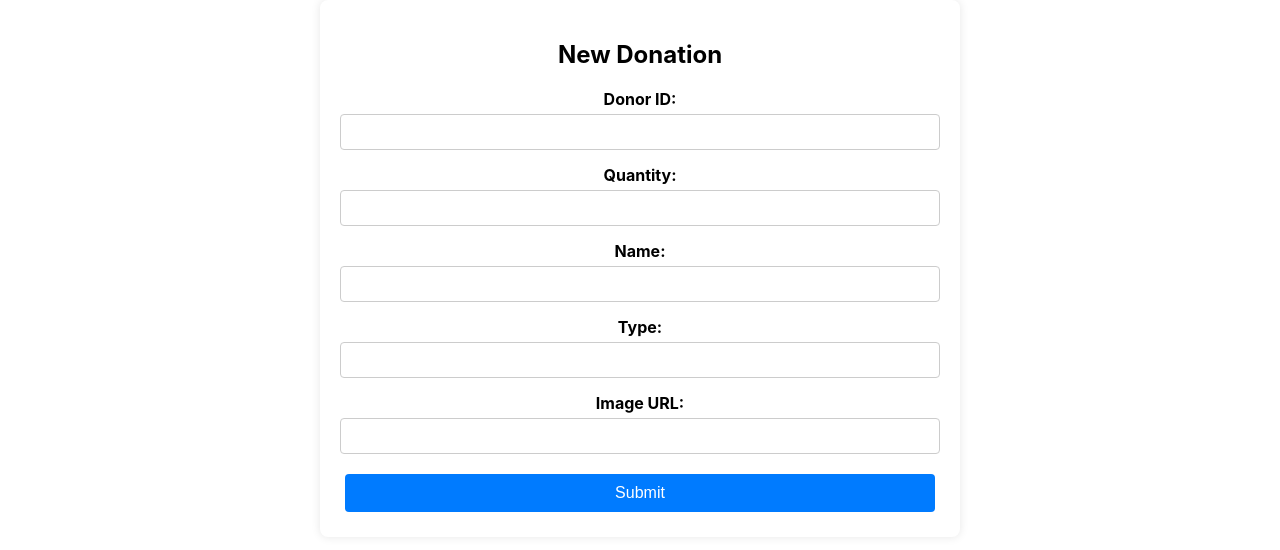
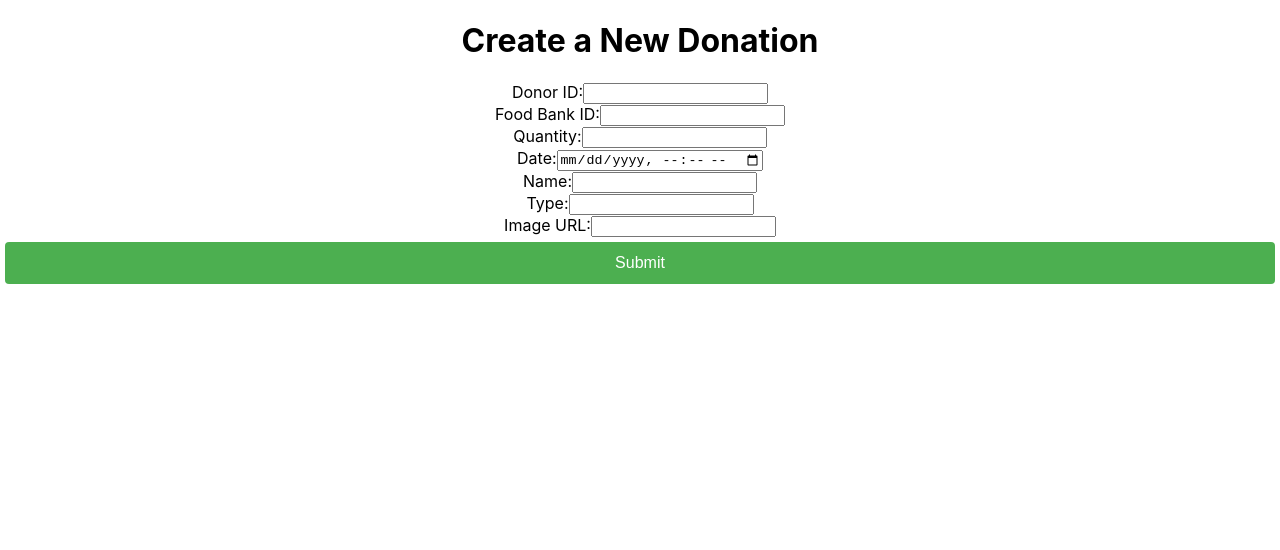
Before and after one commit to Rhoda-NM/harvestapp, a React (Create React App) app in the folder client/: page /newdonation in a window 1280 px wide. Shown: the top 550 px of the page. Built offline with nearby package versions, Linux system fonts and the light colour scheme.

Commit message:
creating donordashboard

```diff
--- a/client/src/components/FoodBank.css
+++ b/client/src/components/FoodBank.css
@@ -1,106 +1,43 @@
-/* Base styles for the form container */
-.foodbank-form-container {
-    max-width: 100%;
-    margin: auto;
-    padding: 20px;
-    border: 1px solid #ccc;
+/* FoodBank.css */
+.food-bank-card {
+    width: 200px; /* Adjust width as needed */
+    height: 300px; /* Adjust height as needed */
+    border: 1px solid #ddd;
     border-radius: 8px;
-    background-color: #f9f9f9;
-    box-shadow: 0 0 10px rgba(0, 0, 0, 0.1);
+    overflow: hidden;
+    box-shadow: 0 2px 4px rgba(0, 0, 0, 0.1);
+    display: flex;
+    flex-direction: column;
+    align-items: center;
+    padding: 10px;
+    margin: 10px;
+    text-align: center;
   }
 
-  /* General form styles */
-  form {
-    display: flex;
-    flex-direction: column;
+  .food-bank-card img {
+    width: 100%;
+    height: 120px; /* Adjust height to fit within the card */
+    object-fit: cover; /* Ensures image covers the area without distortion */
+    border-radius: 8px;
   }
 
-  .form-group {
-    margin-bottom: 15px;
+  .food-bank-card h3 {
+    font-size: 1.2rem;
+    margin: 10px 0;
   }
 
-  .form-group label {
-    display: block;
-    margin-bottom: 5px;
-    font-size: 16px;
+  .food-bank-card p {
+    font-size: 0.9rem;
+    margin: 5px 0;
   }
 
-  .form-group input,
-  .form-group textarea {
-    width: 100%;
-    padding: 10px;
-    border: 1px solid #ddd;
-    border-radius: 4px;
-    font-size: 16px;
+  .food-bank-card a {
+    color: #007bff;
+    text-decoration: none;
+    font-size: 0.9rem;
+    margin: 5px 0;
   }
 
-  button {
-    background-color: #4CAF50;
-    color: white;
-    border: none;
-    padding: 12px 20px;
-    text-align: center;
-    text-decoration: none;
-    display: inline-block;
-    font-size: 16px;
-    margin-top: 10px;
-    cursor: pointer;
-    border-radius: 4px;
+  .food-bank-card a:hover {
+    text-decoration: underline;
   }
-
-  button:hover {
-    background-color: #45a049;
-  }
-
-  .success-message {
-    color: green;
-    margin-top: 10px;
-  }
-
-  .error-message {
-    color: red;
-    margin-top: 10px;
-  }
-
-  /* Responsive styles */
-  @media (max-width: 768px) {
-    .foodbank-form-container {
-      padding: 15px;
-    }
-
-    .form-group label {
-      font-size: 14px;
-    }
-
-    .form-group input,
-    .form-group textarea {
-      font-size: 14px;
-      padding: 8px;
-    }
-
-    button {
-      font-size: 14px;
-      padding: 10px 15px;
-    }
-  }
-
-  @media (max-width: 480px) {
-    .foodbank-form-container {
-      padding: 10px;
-    }
-
-    .form-group label {
-      font-size: 12px;
-    }
-
-    .form-group input,
-    .form-group textarea {
-      font-size: 12px;
-      padding: 6px;
-    }
-
-    button {
-      font-size: 12px;
-      padding: 8px 12px;
-    }
-  }
--- a/client/src/components/FoodBankCard.js
+++ b/client/src/components/FoodBankCard.js
@@ -1,6 +1,6 @@
 import React from "react";
 import { Link } from "react-router-dom";
-import "./FoodBankCard.css";
+import "./FoodBank.css";
 
 function FoodBankCard({ name, image, description, email, location }) {
   if (!name || !image || !description || !email || !location) {
--- /dev/null
+++ b/client/src/components/FoodbankList.css
@@ -0,0 +1,38 @@
+/* FoodBanksList.css */
+.foodbank-container {
+    display: flex;
+    align-items: center;
+    justify-content: center;
+  }
+
+  .foodbank-cards {
+    display: flex;
+    overflow: hidden;
+    width: 80%;
+  }
+
+  .foodbank-card {
+    flex: 0 0 25%;
+    box-sizing: border-box;
+    margin: 10px;
+  }
+
+  .arrow-button {
+    background-color: #f0f0f0;
+    border: none;
+    font-size: 24px;
+    cursor: pointer;
+    padding: 10px;
+  }
+
+  .arrow-button:disabled {
+    cursor: not-allowed;
+    color: #ccc;
+  }
+
+  .search {
+    width: 50%;
+    padding: 8px;
+    flex: content;
+    margin-bottom: 16px;
+  }
--- a/client/src/components/Login.js
+++ b/client/src/components/Login.js
@@ -34,11 +34,12 @@ const LoginForm = () => {
 
       if (response.ok) {
         const result = await response.json();
-        const { token, role } = result; // Assuming response contains role and token
+        const { token, role,id } = result; // Assuming response contains role and token
 
         // Save the token and role in localStorage
         localStorage.setItem('token', token);
         localStorage.setItem('role', role);
+        localStorage.setItem('userId', id)
 
         setMessage('Login successful!');
         setError(''); // Clear any previous errors
--- a/client/src/components/NewDonation.js
+++ b/client/src/components/NewDonation.js
@@ -1,97 +1,130 @@
 import React, { useState } from 'react';
-import axios from 'axios';
-import './NewDonationForm.css'; // Importing CSS file
 
-const NewDonationForm = () => {
+const CreateDonation = () => {
     const [donorId, setDonorId] = useState('');
+    const [foodBankId, setFoodBankId] = useState('');
     const [quantity, setQuantity] = useState('');
+    const [date, setDate] = useState('');
     const [name, setName] = useState('');
     const [type, setType] = useState('');
     const [image, setImage] = useState('');
     const [error, setError] = useState(null);
-  const [success, setSuccess] = useState(null);
+    const [success, setSuccess] = useState(false);
 
     const handleSubmit = async (e) => {
         e.preventDefault();
 
-    const donationData = {
-      donor_id: donorId,
-      quantity,
+        const donation = {
+            donor_id: parseInt(donorId),
+            foodBank_id: parseInt(foodBankId),
+            quantity: parseFloat(quantity),
+            date,
             name,
             type,
             image,
         };
 
         try {
-      const response = await axios.post('http://127.0.0.1:5000/donations', donationData);
-      setSuccess('Donation successfully created!');
-      setError(null);
-      // Optionally, clear the form or perform other actions here
+            const response = await fetch('/donations', {
+                method: 'POST',
+                headers: {
+                    'Content-Type': 'application/json',
+                },
+                body: JSON.stringify(donation),
+            });
+
+            if (!response.ok) {
+                throw new Error('Network response was not ok');
+            }
+
+            const result = await response.json();
+            console.log('Success:', result);
+            setSuccess(true);
         } catch (err) {
-      console.error('Error posting donation:', err); // Improved error logging
-      setError(err.response ? err.response.data.message : 'Failed to create donation. Please try again.');
-      setSuccess(null);
+            console.error('Error:', err);
+            setError(err.message);
+            setSuccess(false);
         }
     };
 
     return (
-    <div className="container">
-      <h2>New Donation</h2>
-      <form className="donation-form" onSubmit={handleSubmit}>
-        <div className="form-group">
+        <div>
+            <h1>Create a New Donation</h1>
+            {success && <p style={{ color: 'green' }}>Donation created successfully!</p>}
+            {error && <p style={{ color: 'red' }}>Error: {error}</p>}
+            <form onSubmit={handleSubmit}>
+                <div>
                     <label htmlFor="donorId">Donor ID:</label>
                     <input
+                        type="number"
                         id="donorId"
-            type="text"
                         value={donorId}
                         onChange={(e) => setDonorId(e.target.value)}
                         required
                     />
                 </div>
-        <div className="form-group">
-          <label htmlFor="quantity">Quantity:</label>
+                <div>
+                    <label htmlFor="foodBankId">Food Bank ID:</label>
                     <input
-            id="quantity"
                         type="number"
-            value={quantity}
-            onChange={(e) => setQuantity(e.target.value)}
+                        id="foodBankId"
+                        value={foodBankId}
+                        onChange={(e) => setFoodBankId(e.target.value)}
                         required
                     />
                 </div>
-        <div className="form-group">
+                <div>
+                    <label htmlFor="quantity">Quantity:</label>
+                    <input
+                        type="number"
+                        id="quantity"
+                        value={quantity}
+                        onChange={(e) => setQuantity(e.target.value)}
+                        step="0.01"
+                    />
+                </div>
+                <div>
+                    <label htmlFor="date">Date:</label>
+                    <input
+                        type="datetime-local"
+                        id="date"
+                        value={date}
+                        onChange={(e) => setDate(e.target.value)}
+                        required
+                    />
+                </div>
+                <div>
                     <label htmlFor="name">Name:</label>
                     <input
+                        type="text"
                         id="name"
-            type="text"
                         value={name}
                         onChange={(e) => setName(e.target.value)}
                         required
                     />
                 </div>
-        <div className="form-group">
+                <div>
                     <label htmlFor="type">Type:</label>
                     <input
+                        type="text"
                         id="type"
-            type="text"
                         value={type}
                         onChange={(e) => setType(e.target.value)}
                     />
                 </div>
-        <div className="form-group">
+                <div>
                     <label htmlFor="image">Image URL:</label>
                     <input
+                        type="text"
                         id="image"
-            type="text"
                         value={image}
                         onChange={(e) => setImage(e.target.value)}
                     />
                 </div>
                 <button type="submit">Submit</button>
             </form>
-      {success && <p className="success-message">{success}</p>}
-      {error && <p className="error-message">{error}</p>}
         </div>
     );
 };
 
-export default NewDonationForm;
+export default CreateDonation;
--- a/client/src/pages/DonorDashboard.js
+++ b/client/src/pages/DonorDashboard.js
@@ -6,6 +6,7 @@ import NewDonationForm from "../components/NewDonation";
 import { useNavigate } from "react-router-dom";
 import Navbar from "../components/Navbar";
 import Footer from "../components/Footer";
+import FoodBanksList from "../components/FoodBankList";
 
 const Dashboard = ({ userId }) => {
   const [donations, setDonations] = useState([]);
@@ -67,9 +68,7 @@ const Dashboard = ({ userId }) => {
       <div>
         <h2>Available Food Banks</h2>
         <ul>
-          {foodBanks.map((foodBank) => (
-            <li key={foodBank.id}>{foodBank.name}</li>
-          ))}
+          <FoodBanksList/>
         </ul>
       </div>
       <Footer />
```
Also changed, not shown: client/src/components/FoodBankList.js (+37 -13 lines), 2 other files (tests, documents, lock files or other folders). Lines whose indentation alone changed are shown as unchanged.
